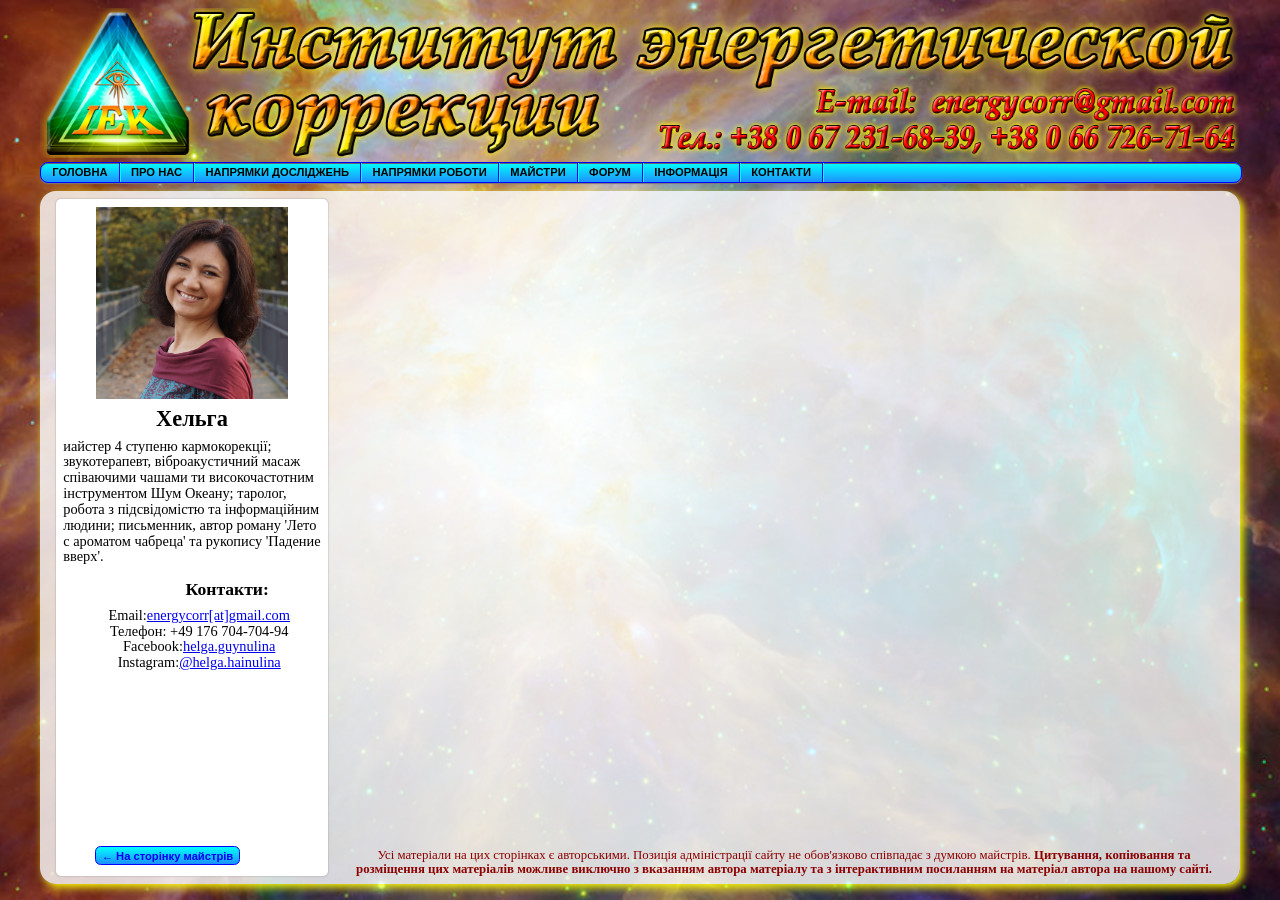
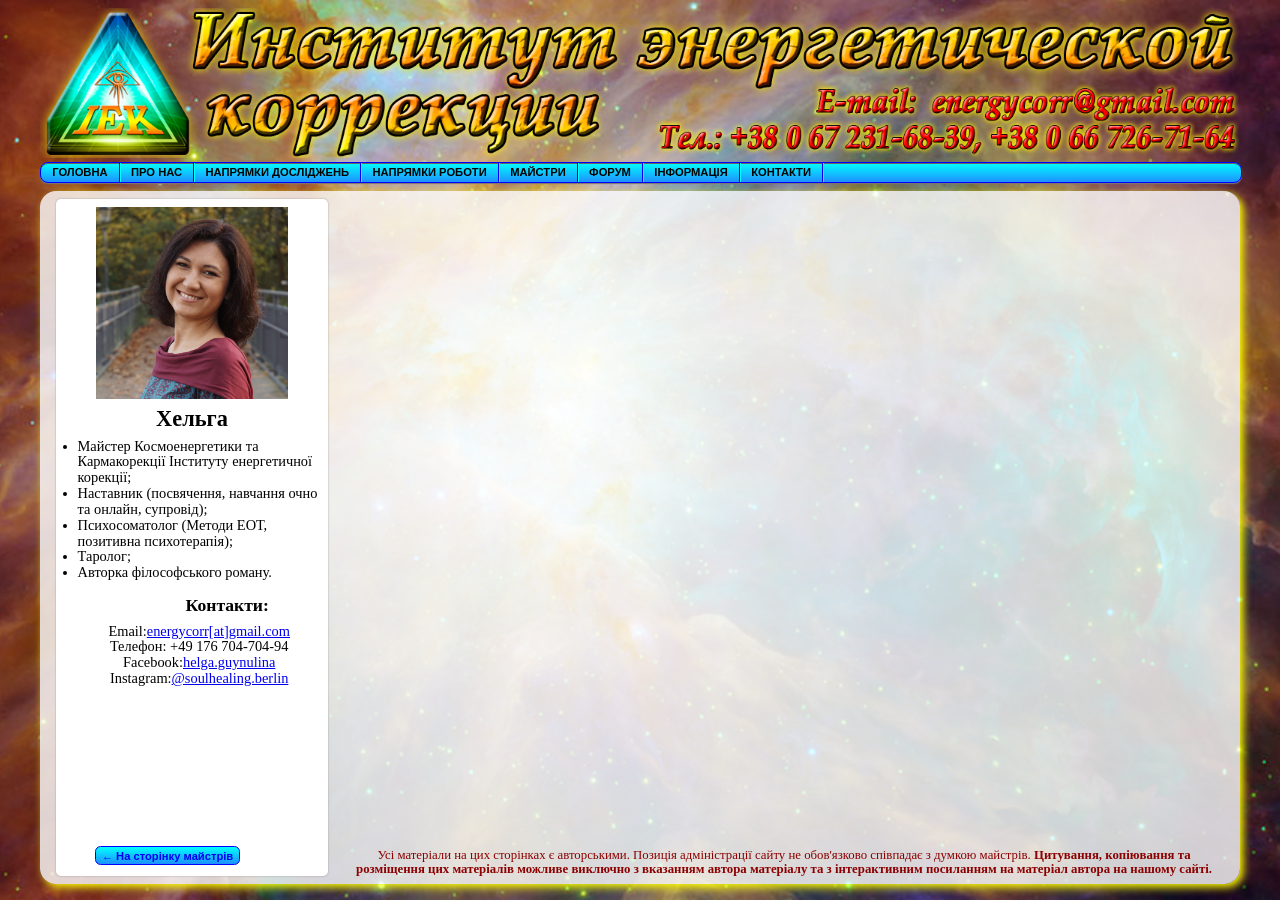
Before and after one commit to energycorr/energycorr.github.io, a Jekyll site: the page built from pages/ua/masters/helga.html, in a window 1280 px wide. Built offline with Jekyll 4.4.1, drawn with Linux system fonts in a browser that asks for light colours.

Commit message:
"Adds new post Helga"s edit"

```diff
--- a/_data/authors.yml
+++ b/_data/authors.yml
@@ -31,11 +31,11 @@ helga:
   ru:
     name: "Хельга"
     role: "Основатель ИЭК"
-    bio: "Мастер 4 ступени кармокоррекции; звукотерапевт, виброакустический массаж поющими чашами и высокочастотным инструментом Шум Океана; таролог, работа с подсознанием и информационным полем человека; писатель, автор романа 'Лето с ароматом чабреца' и рукописи 'Падение вверх'."
+    bio: "<ul><li>Мастер Космоэнергетики и Кармакорекции Института энергетической коррекции; </li><li>Наставник (посвящение, обучение очно и онлайн, сопровождение); </li><li>Психосоматолог (Методы ЭОТ, позитивная психотерапия); </li><li>Таролог; </li><li>Автор философского романа.</li></ul>"
   ua:
     name: "Хельга"
     role: "Засновник ІЕК"
-    bio: "иайстер 4 ступеню кармокорекції; звукотерапевт, віброакустичний масаж співаючими чашами ти високочастотним інструментом Шум Океану; таролог, робота з підсвідомістю та інформаційним людини; письменник, автор роману 'Лето с ароматом чабреца' та рукопису 'Падение вверх'."
+    bio: "<ul><li>Майстер Космоенергетики та Кармакорекції Інституту енергетичної корекції; </li><li>Наставник (посвячення, навчання очно та онлайн, супровід); </li><li>Психосоматолог (Методи ЕОТ, позитивна психотерапія); </li><li>Таролог; </li><li>Авторка філософського роману.</li></ul>"
   small_avatar: "/assets/img/masters/helga_30x30.jpg"
   avatar: "/assets/img/masters/helga_100x100.jpg"
   picture: "/assets/img/masters/helga_640x640.jpg"
@@ -44,17 +44,17 @@ helga:
     phone: "+49 176 704-704-94"
     facebook_nik: "helga.guynulina"
     facebook_link: "https://www.facebook.com/helga.guynulina"
-    instagram_nik: "@helga.hainulina"
-    instagram_link: "https://instagram.com/helga.hainulina?igshid=ZGUzMzM3NWJiOQ=="
+    instagram_nik: "@soulhealing.berlin"
+    instagram_link: "https://www.instagram.com/soulhealing.berlin?igsh=cjJldDlnY3I3dGR2"
 alexandra:
   ru:
     name: "Александра"
     role: "Мастер ИЭК"
-    bio: "<ul><li>мастер 4й ступени, наставник в сис-ме Энергохилерства и Кармокоррекции,</li><li>таролог,</li><li>регрессолог,</li><li>консультант в системе 'Матрица Предназначения',</li><li>ритуалы и рунические чистки.</li></ul>"
+    bio: "<ul><li>мастер 4й ступени, наставник в сис-ме Энергохилерства и Кармакоррекции,</li><li>таролог,</li><li>регрессолог,</li><li>консультант в системе 'Матрица Предназначения',</li><li>ритуалы и рунические чистки.</li></ul>"
   ua:
     name: "Олександра"
     role: "Майстер ІЕК"
-    bio: "<ul><li>майстер 4 ступеню, наставник в сис-мі Енергохілерства та Кармокорекції,</li><li>таролог,</li><li>регрессолог,</li><li>консультант в системі 'Матриця Призначення',</li><li>ритуали та рунічні чистки.</li></ul>"
+    bio: "<ul><li>майстер 4 ступеню, наставник в сис-мі Енергохілерства та Кармакорекції,</li><li>таролог,</li><li>регрессолог,</li><li>консультант в системі 'Матриця Призначення',</li><li>ритуали та рунічні чистки.</li></ul>"
   small_avatar: "/assets/img/masters/alexandra_30x30.jpg"
   avatar: "/assets/img/masters/alexandra_100x100.jpg"
   picture: "/assets/img/masters/alexandra_640x640.jpg"
```
Also changed, not shown: 1 other file.
